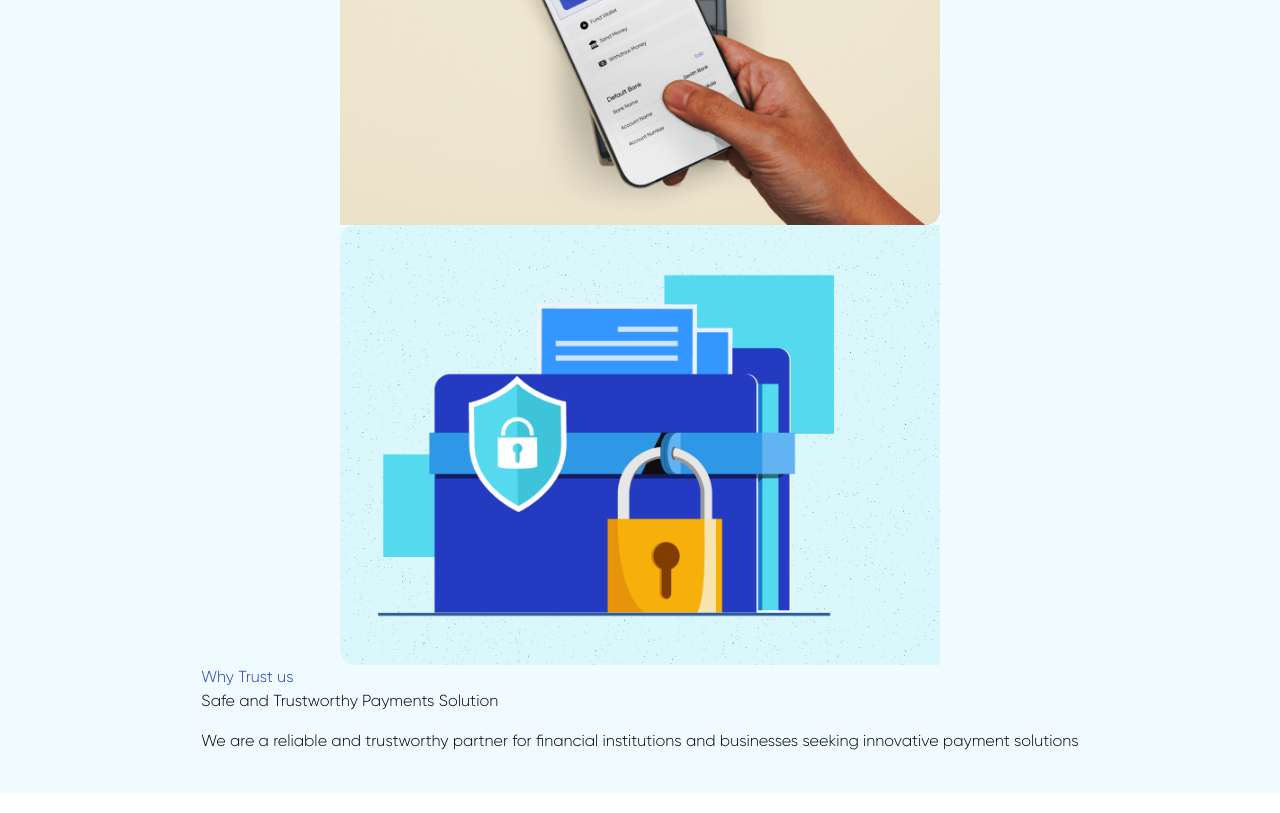
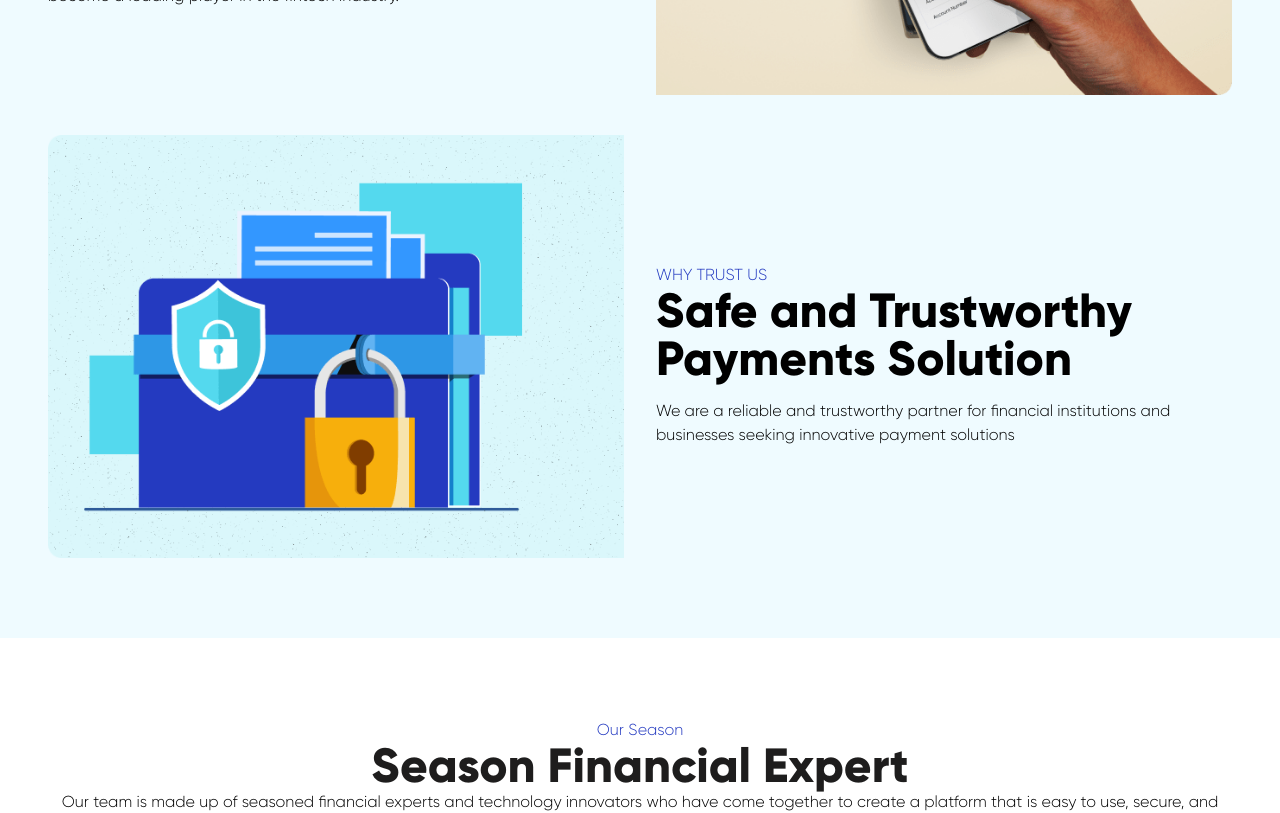
Before and after one commit to pleasantvik/segurapay, a Next.js app: page /about in a window 1280 px wide. Shown: the part 1140-1953 px from the top of the page. Built offline with nearby package versions, Linux system fonts and the light colour scheme.

Commit message:
card refactor

```diff
--- a/src/components/about/OurCompany.tsx
+++ b/src/components/about/OurCompany.tsx
@@ -1,6 +1,9 @@
-import Card, { CardImgDiv, CardTextDiv } from "@/reusable/card/Card";
+// import Card, { CardImgDiv, CardTextDiv } from "@components/reusable/card/Card";
 import Image from "next/image";
 import React from "react";
+import Card from "../reusable/card/Card";
+import { CardTextDiv } from "@/components/reusable/card/CardTextDiv";
+import { CardImgDiv } from "@/components/reusable/card/CardImgDiv";
 
 const OurCompany = () => {
   return (
@@ -56,7 +59,9 @@ const OurCompany = () => {
 
       <div className="container  mt-20 flex flex-col items-center justify-center ">
         <h3 className="text-[#243AC0]">Our Season</h3>
-        <h2 className="text-[#1E1D1D] text-5xl">Season Financial Expert</h2>
+        <h2 className="text-[#1E1D1D] font-bold sm:text-2xl lg:text-5xl">
+          Season Financial Expert
+        </h2>
         <p className="text-center">
           Our team is made up of seasoned financial experts and technology
           innovators who have come together to create a platform that is easy to
--- /dev/null
+++ b/src/components/reusable/card/Card.tsx
@@ -0,0 +1,12 @@
+import Image from "next/image";
+import React from "react";
+
+const Card = ({ children }: any) => {
+  return (
+    <div className="container flex items-center justify-center flex-col gap-8 md:flex-row sm:mb-10">
+      {children}
+    </div>
+  );
+};
+
+export default Card;
--- /dev/null
+++ b/src/components/reusable/card/CardImgDiv.tsx
@@ -0,0 +1,11 @@
+import Image from "next/image";
+
+type ImgProps = {
+  imgSrc: string;
+};
+
+export const CardImgDiv = ({ imgSrc = "" }: ImgProps) => (
+  <div className="md:w-[100%] m-auto">
+    <Image src={imgSrc || ""} alt="desktop" height={400} width={600} />
+  </div>
+);
--- /dev/null
+++ b/src/components/reusable/card/CardTextDiv.tsx
@@ -0,0 +1,12 @@
+type Props = {
+  heading: string;
+  subHeading: string;
+  text: string;
+};
+export const CardTextDiv = ({ heading, subHeading, text }: Props) => (
+  <div className="flex flex-col items-start justify-center w-[100%]">
+    <h3 className="text-[#243AC0] uppercase pt-4">{heading}</h3>
+    <h2 className="lg:text-5xl sm:text-2xl font-bold   mb-4">{subHeading}</h2>
+    <p className="">{text}</p>
+  </div>
+);
--- a/src/reusable/card/Card.tsx
+++ /dev/null
@@ -1,35 +0,0 @@
-import Image from "next/image";
-import React from "react";
-
-type Props = {
-  heading: string;
-  subHeading: string;
-  text: string;
-};
-
-type ImgProps = {
-  imgSrc: string;
-};
-export const CardTextDiv = ({ heading, subHeading, text }: Props) => (
-  <div className="flex flex-col items-start justify-center w-[100%]">
-    <h3 className="text-[#243AC0] uppercase pt-4">{heading}</h3>
-    <h2 className="lg:text-5xl sm:text-2xl font-bold   mb-4">{subHeading}</h2>
-    <p className="">{text}</p>
-  </div>
-);
-
-export const CardImgDiv = ({ imgSrc = "" }: ImgProps) => (
-  <div className="md:w-[100%] m-auto">
-    <Image src={imgSrc || ""} alt="desktop" height={400} width={600} />
-  </div>
-);
-
-const Card = ({ children }: any) => {
-  return (
-    <div className="container flex items-center justify-center flex-col gap-8 md:flex-row sm:mb-10">
-      {children}
-    </div>
-  );
-};
-
-export default Card;
```
